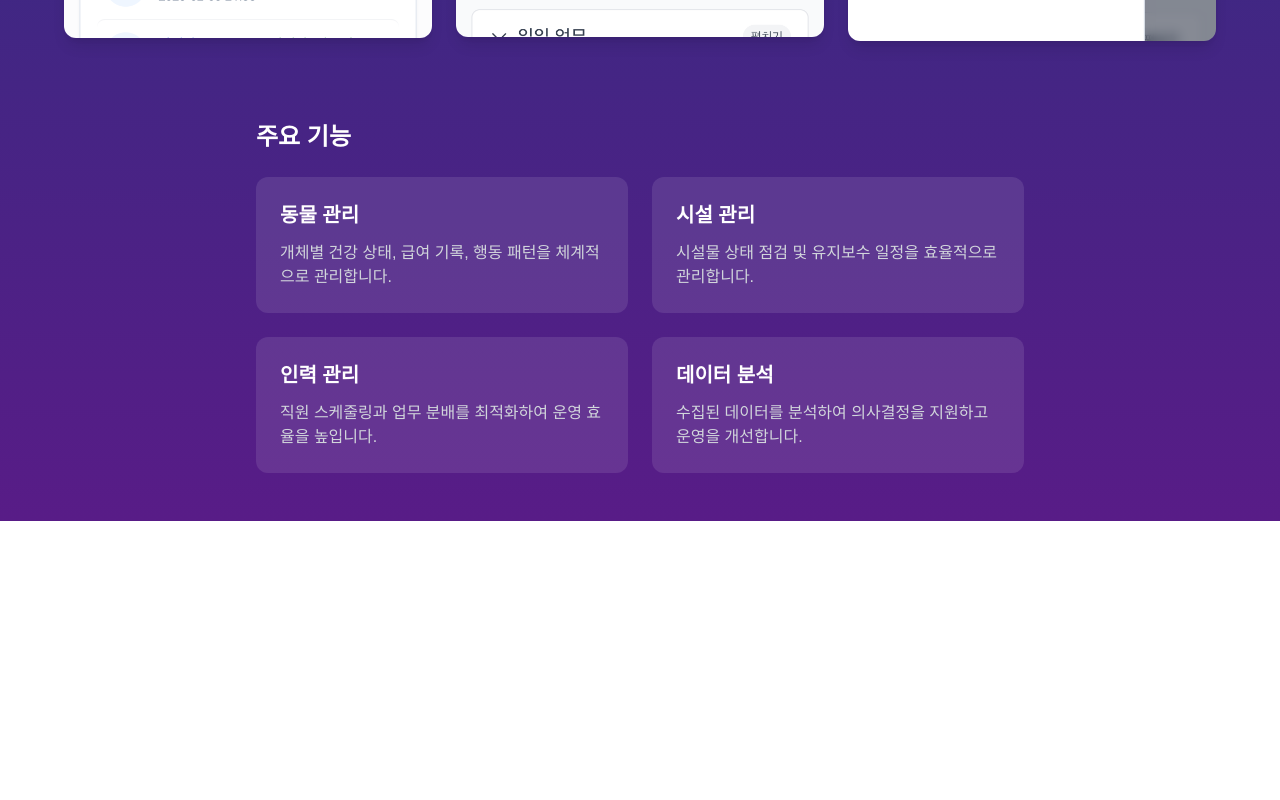
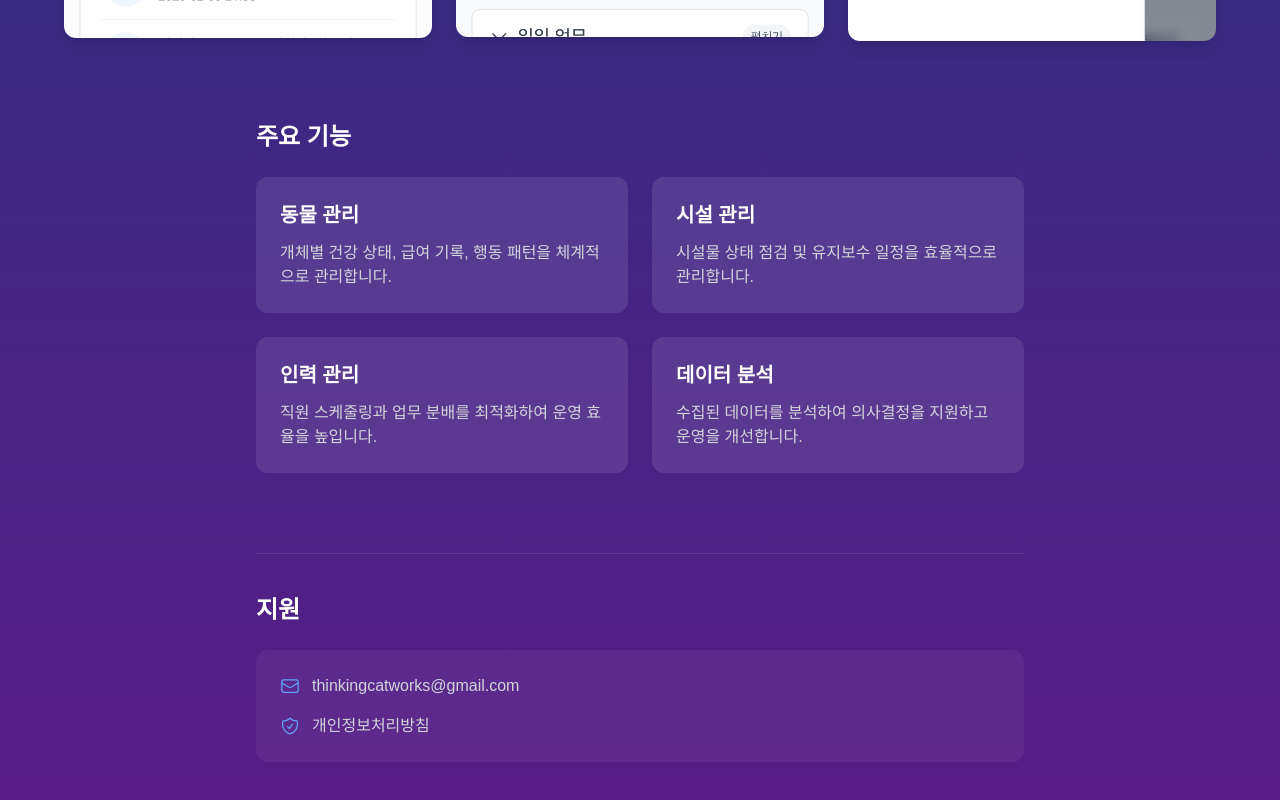
Before and after one commit to Yoon79/thinkingcat, a Next.js app: page /projects/zootop in a window 1280 px wide. Shown: the part 1225-2025 px from the top of the page. Before the commit the page ends 1746 px from the top, so only its background shows below. Built offline with nearby package versions, Linux system fonts and the light colour scheme; a web font is replaced by a local one.

Commit message:
지원 섹션 추가

```diff
--- a/app/projects/zootop/page.tsx
+++ b/app/projects/zootop/page.tsx
@@ -6,7 +6,7 @@ import Link from "next/link";
 
 export default function ZootopProject() {
   return (
-    <div className="min-h-screen bg-gradient-to-b from-blue-900 via-indigo-900 to-purple-900 text-white">
+    <div className="hover:cursor-default min-h-screen bg-gradient-to-b from-blue-900 via-indigo-900 to-purple-900 text-white">
       {/* 상단 네비게이션 */}
       <nav className="p-4">
         <Link
@@ -99,7 +99,7 @@ export default function ZootopProject() {
           {/* 앱 설명 */}
           <div className="mt-20 text-left max-w-3xl mx-auto">
             <div className="text-2xl font-semibold mb-6">주요 기능</div>
-            <div className="grid grid-cols-1 md:grid-cols-2 gap-6">
+            <div className="grid grid-cols-1 md:grid-cols-2 gap-6 mb-20">
               <div className="bg-white bg-opacity-10 p-6 rounded-xl">
                 <div className="text-xl font-semibold mb-3">동물 관리</div>
                 <p className="text-gray-300">
@@ -125,6 +125,83 @@ export default function ZootopProject() {
                 </p>
               </div>
             </div>
+
+            {/* 지원 섹션 */}
+            <div className="mt-20 border-t border-white/10 pt-10">
+              <div className="text-2xl font-semibold mb-6">지원</div>
+              <div className="bg-white bg-opacity-5 p-6 rounded-xl space-y-4">
+                <div className="flex items-center">
+                  <svg
+                    xmlns="http://www.w3.org/2000/svg"
+                    fill="none"
+                    viewBox="0 0 24 24"
+                    strokeWidth={1.5}
+                    stroke="currentColor"
+                    className="w-5 h-5 mr-3 text-blue-400"
+                  >
+                    <path
+                      strokeLinecap="round"
+                      strokeLinejoin="round"
+                      d="M21.75 6.75v10.5a2.25 2.25 0 01-2.25 2.25h-15a2.25 2.25 0 01-2.25-2.25V6.75m19.5 0A2.25 2.25 0 0019.5 4.5h-15a2.25 2.25 0 00-2.25 2.25m19.5 0v.243a2.25 2.25 0 01-1.07 1.916l-7.5 4.615a2.25 2.25 0 01-2.36 0L3.32 8.91a2.25 2.25 0 01-1.07-1.916V6.75"
+                    />
+                  </svg>
+                  <a
+                    href="mailto:thinkingcatworks@gmail.com"
+                    className="text-gray-300 hover:text-blue-300 transition-colors"
+                  >
+                    thinkingcatworks@gmail.com
+                  </a>
+                </div>
+
+                <div className="flex items-center">
+                  <svg
+                    xmlns="http://www.w3.org/2000/svg"
+                    fill="none"
+                    viewBox="0 0 24 24"
+                    strokeWidth={1.5}
+                    stroke="currentColor"
+                    className="w-5 h-5 mr-3 text-blue-400"
+                  >
+                    <path
+                      strokeLinecap="round"
+                      strokeLinejoin="round"
+                      d="M9 12.75L11.25 15 15 9.75m-3-7.036A11.959 11.959 0 013.598 6 11.99 11.99 0 003 9.749c0 5.592 3.824 10.29 9 11.623 5.176-1.332 9-6.03 9-11.622 0-1.31-.21-2.571-.598-3.751h-.152c-3.196 0-6.1-1.248-8.25-3.285z"
+                    />
+                  </svg>
+                  <a
+                    href="https://twin-zootopia.vercel.app/privacy"
+                    target="_blank"
+                    className="text-gray-300 hover:text-blue-300 transition-colors"
+                  >
+                    개인정보처리방침
+                  </a>
+                </div>
+
+                {/* <div className="flex items-center">
+                  <svg
+                    xmlns="http://www.w3.org/2000/svg"
+                    fill="none"
+                    viewBox="0 0 24 24"
+                    strokeWidth={1.5}
+                    stroke="currentColor"
+                    className="w-5 h-5 mr-3 text-blue-400"
+                  >
+                    <path
+                      strokeLinecap="round"
+                      strokeLinejoin="round"
+                      d="M11.25 11.25l.041-.02a.75.75 0 011.063.852l-.708 2.836a.75.75 0 001.063.853l.041-.021M21 12a9 9 0 11-18 0 9 9 0 0118 0zm-9-3.75h.008v.008H12V8.25z"
+                    />
+                  </svg>
+                  <a
+                    href="/terms-of-service"
+                    target="_blank"
+                    className="text-blue-400 hover:text-blue-300 transition-colors"
+                  >
+                    서비스 이용약관
+                  </a>
+                </div> */}
+              </div>
+            </div>
           </div>
         </motion.div>
       </div>
```
